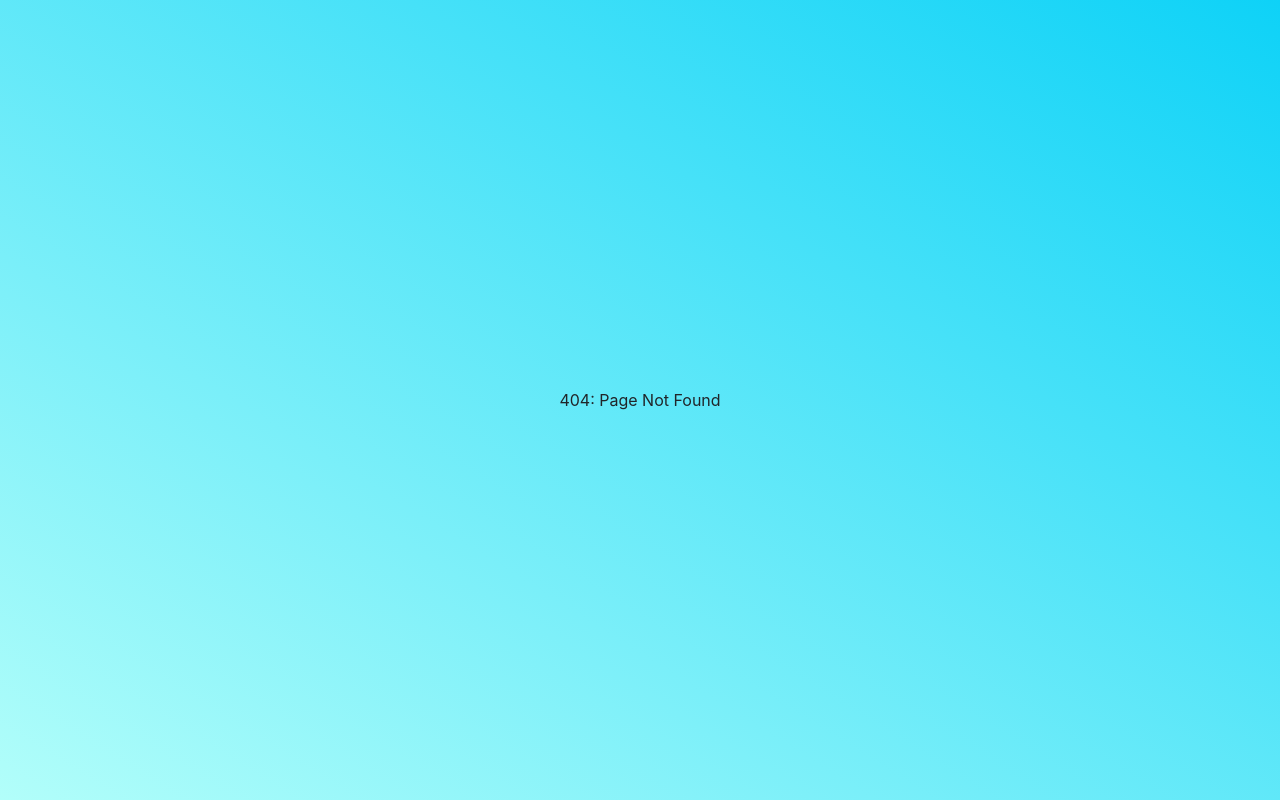
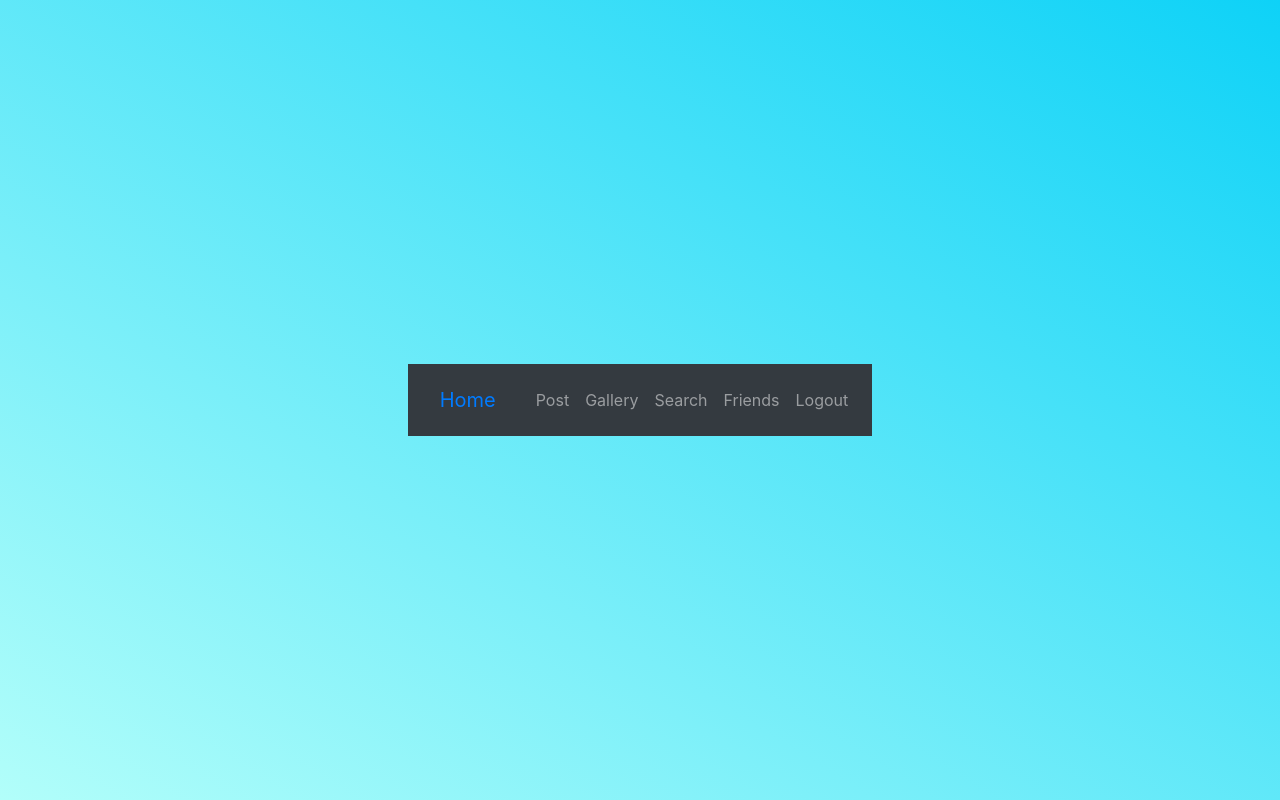
Before and after one commit to WilliamZLi/CS97-App, a React (Create React App) app in the folder frontend/: page /home in a window 1280 px wide. Before the commit this address had no page. Built offline with nearby package versions, Linux system fonts and the light colour scheme.

Commit message:
added user-home component

```diff
--- a/frontend/src/App.js
+++ b/frontend/src/App.js
@@ -10,6 +10,7 @@ import "./App.css";
 
 import { BrowserRouter as Router, Switch, Route, Link } from "react-router-dom";
 
+import userHome from "./components/user-home.component";
 import CreateObj from "./components/create-obj.component";
 import ListObj from "./components/list-obj.component";
 import Logout from "./components/logout.component";
@@ -28,7 +29,6 @@ function App() {
         {/* <header className="App-header">
           <Navbar bg="dark" variant="dark">
             <Container>
-
               <Navbar.Brand>
                 <Link to={"/"} className="nav-link">
                   Home
@@ -42,14 +42,11 @@ function App() {
                   </Link>
                 </Nav>
 
-
                 <Nav>
                   <Link to={"/list-obj"} className="nav-link">
                     Gallery
                   </Link>
                 </Nav>
-
-
 
                 <Nav>
                   <Link to={"/search"} className="nav-link">
@@ -68,11 +65,7 @@ function App() {
                     Logout
                   </Link>
                 </Nav>
-
-
-
               </Nav>
-
             </Container>
           </Navbar>
         </header> */}
@@ -83,6 +76,7 @@ function App() {
         {/* <div className="wrapper"> */}
         <Switch>
           <Route exact path="/" component={Home} />
+          <Route exact path="/home" component={userHome} />
           <Route exact path="/create-obj" component={CreateObj} />
           <Route exact path="/list-obj" component={ListObj} />
           <Route exact path="/logout" component={Logout} />
--- a/frontend/src/components/home.component.js
+++ b/frontend/src/components/home.component.js
@@ -7,7 +7,7 @@ import axios from "axios";
 import { Redirect } from "react-router-dom";
 axios.defaults.withCredentials = true;
 
-export default class Login extends Component {
+export default class Home extends Component {
   constructor(props) {
     super(props);
     this.onSubmit = this.onSubmit.bind(this);
--- /dev/null
+++ b/frontend/src/components/user-home.component.js
@@ -0,0 +1,63 @@
+import React, { Component } from "react";
+import { BrowserRouter as Router, Switch, Route, Link } from "react-router-dom";
+
+import Nav from "react-bootstrap/Nav";
+import Navbar from "react-bootstrap/Navbar";
+import Container from "react-bootstrap/Container";
+import Row from "react-bootstrap/Row";
+import Col from "react-bootstrap/Col";
+
+export default class userHome extends Component {
+  constructor(props) {
+    super(props);
+  }
+  render() {
+    return (
+      <div className="userScreen">
+        <header className="App-header">
+          <Navbar bg="dark" variant="dark">
+            <Container>
+              <Navbar.Brand>
+                <Link to={"/"} className="nav-link">
+                  Home
+                </Link>
+              </Navbar.Brand>
+
+              <Nav className="justify-content-end">
+                <Nav>
+                  <Link to={"/create-obj"} className="nav-link">
+                    Post
+                  </Link>
+                </Nav>
+
+                <Nav>
+                  <Link to={"/list-obj"} className="nav-link">
+                    Gallery
+                  </Link>
+                </Nav>
+
+                <Nav>
+                  <Link to={"/search"} className="nav-link">
+                    Search
+                  </Link>
+                </Nav>
+
+                <Nav>
+                  <Link to={"/friends"} className="nav-link">
+                    Friends
+                  </Link>
+                </Nav>
+
+                <Nav>
+                  <Link to={"/logout"} className="nav-link">
+                    Logout
+                  </Link>
+                </Nav>
+              </Nav>
+            </Container>
+          </Navbar>
+        </header>
+      </div>
+    );
+  }
+}
--- /dev/null
+++ b/frontend/src/components/userHome.css
@@ -0,0 +1,11 @@
+.userScreen {
+  height: 80vh;
+  width: 75%;
+  background: linear-gradient(
+    to right bottom,
+    rgb(255, 255, 255, 0.7),
+    rgb(255, 255, 255, 0.3)
+  );
+  border-radius: 1.5rem;
+  display: flex;
+}
```
Lines whose indentation alone changed are shown as unchanged.
